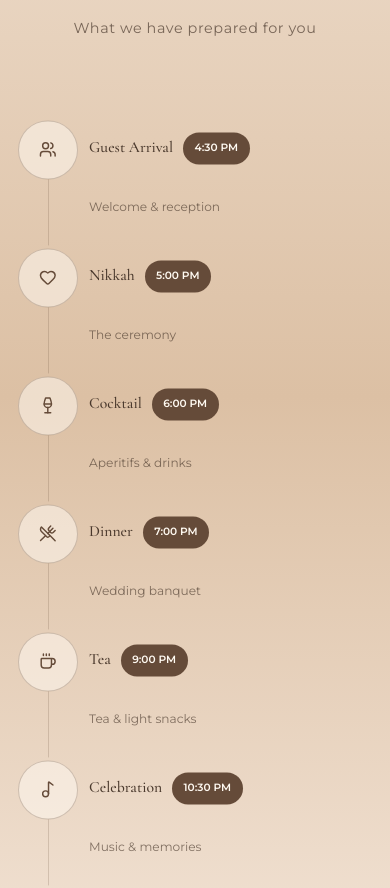
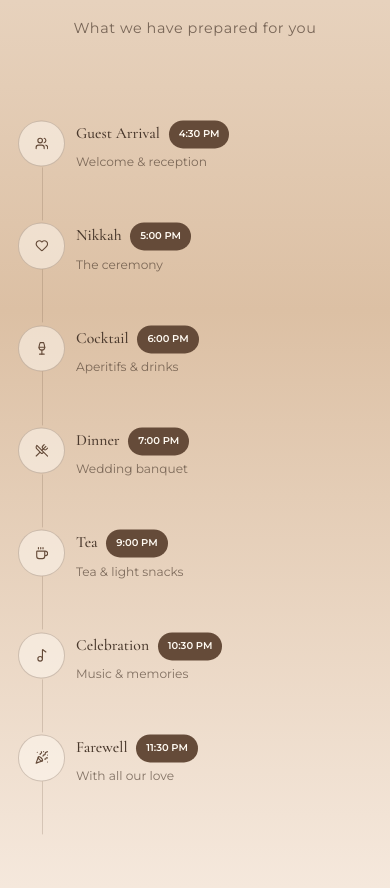
Before and after one commit to Ir-faan/Event-Invitation, a Next.js app: page /templates/coastal-reverie in a window 390 px wide. Shown: the part 6337-7225 px from the top of the page. Built offline with nearby package versions, Linux system fonts and the light colour scheme; a web font is replaced by a local one.

Commit message:
fix: compact mobile programme items

```diff
--- a/app/templates/coastal-reverie/coastal-reverie.module.css
+++ b/app/templates/coastal-reverie/coastal-reverie.module.css
@@ -304,14 +304,15 @@
   .programmeTitle > p { letter-spacing: .22em; font-size: .6rem; }
   .programmeTitle > span { font-size: .9rem; }
   .programmeGrid { grid-template-columns: 1fr; width: min(24rem, 100%); gap: 0; margin-top: 3.6rem; }
-  .programmeItem { position: relative; display: grid; grid-template-columns: 3.8rem minmax(0, max-content) max-content; grid-template-rows: auto auto; align-items: center; column-gap: .62rem; min-height: 8rem; padding-bottom: 1.25rem; text-align: left; }
+  .programmeItem { position: relative; display: grid; grid-template-columns: 3.05rem minmax(0, max-content) max-content; grid-template-rows: max-content max-content; align-items: start; column-gap: .55rem; row-gap: .18rem; min-height: 6.4rem; padding-bottom: 1rem; text-align: left; }
   .programmeItem[data-wedding-reveal], .programmeItem:nth-child(odd)[data-wedding-reveal], .programmeItem:nth-child(even)[data-wedding-reveal] { transform: translateY(1.4rem); }
   .programmeItem[data-visible="true"] { transform: none; }
-  .programmeItem::before { content: ""; position: absolute; left: 1.85rem; top: 3.72rem; bottom: .2rem; width: 1px; background: rgba(101,75,57,.2); }
-  .programmeItem time { grid-column: 3; grid-row: 1; display: inline-flex; align-items: center; justify-content: center; justify-self: start; min-width: 4.1rem; min-height: 2rem; margin: 0; padding: 0 .72rem; font-size: .66rem; line-height: 1; white-space: nowrap; }
-  .programmeItem > div { grid-column: 1; grid-row: 1 / span 2; align-self: start; width: 3.7rem; height: 3.7rem; margin: 0; }
+  .programmeItem::before { content: ""; position: absolute; left: 1.45rem; top: 2.92rem; bottom: .15rem; width: 1px; background: rgba(101,75,57,.2); }
+  .programmeItem time { grid-column: 3; grid-row: 1; display: inline-flex; align-items: center; justify-content: center; justify-self: start; min-width: 3.75rem; min-height: 1.75rem; margin: 0; padding: 0 .62rem; font-size: .62rem; line-height: 1; white-space: nowrap; }
+  .programmeItem > div { grid-column: 1; grid-row: 1 / span 2; align-self: start; width: 2.9rem; height: 2.9rem; margin: 0; }
+  .programmeItem svg { width: .86rem; }
   .programmeItem h3 { grid-column: 2; grid-row: 1; align-self: center; margin: 0; font-size: .98rem; line-height: 1.15; white-space: nowrap; }
-  .programmeItem p { grid-column: 2 / 4; grid-row: 2; margin: .5rem 0 0; font-size: .76rem; line-height: 1.45; }
+  .programmeItem p { grid-column: 2 / 4; grid-row: 2; margin: .15rem 0 0; font-size: .76rem; line-height: 1.42; }
 }
 
 @media (prefers-reduced-motion: reduce) {
```
